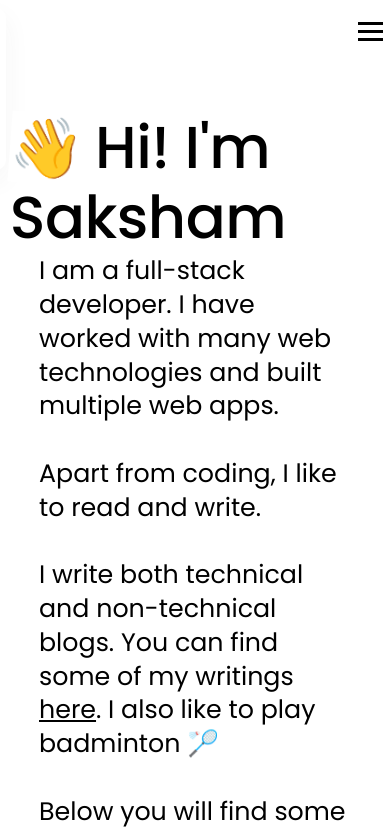
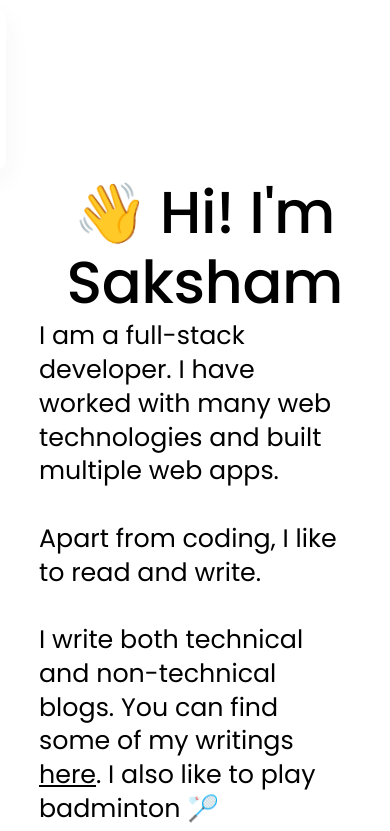
Before and after one commit to Saksham294/portfolio-new, a React (Vite) app: page / in a window 390 px wide. Shown: the top 831 px of the page. Built offline with nearby package versions, Linux system fonts and the light colour scheme.

Commit message:
Fix responsiveness

```diff
--- a/src/components/About/About.css
+++ b/src/components/About/About.css
@@ -54,7 +54,8 @@
     .name-intro{
         /* border: 2px solid red; */
         padding-left: 5vw;
-        padding-top: 10vw;
+        padding-top: 20vh;
+        text-align: center;
     }
     .name-intro>h2{
         font-size:7vh;
```
